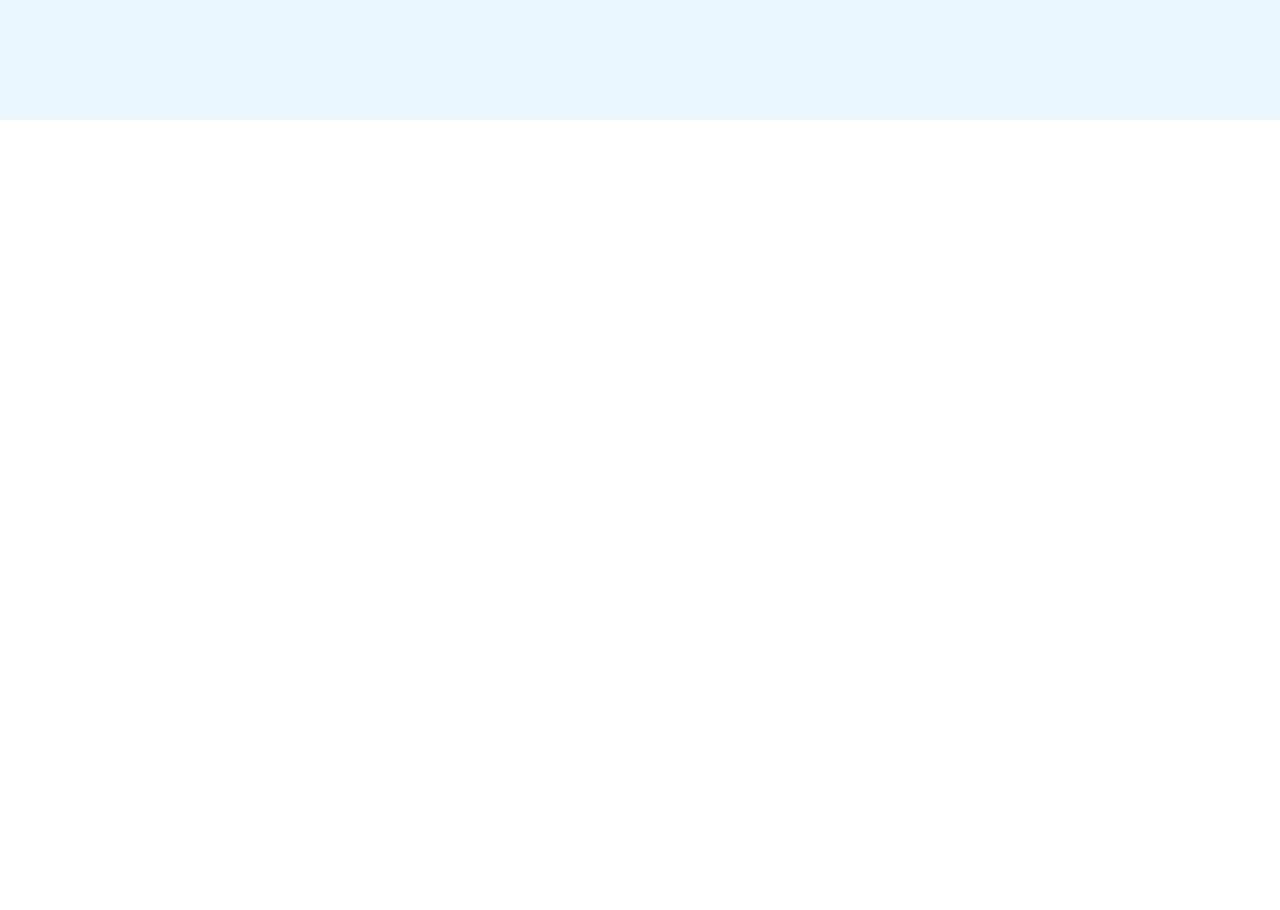
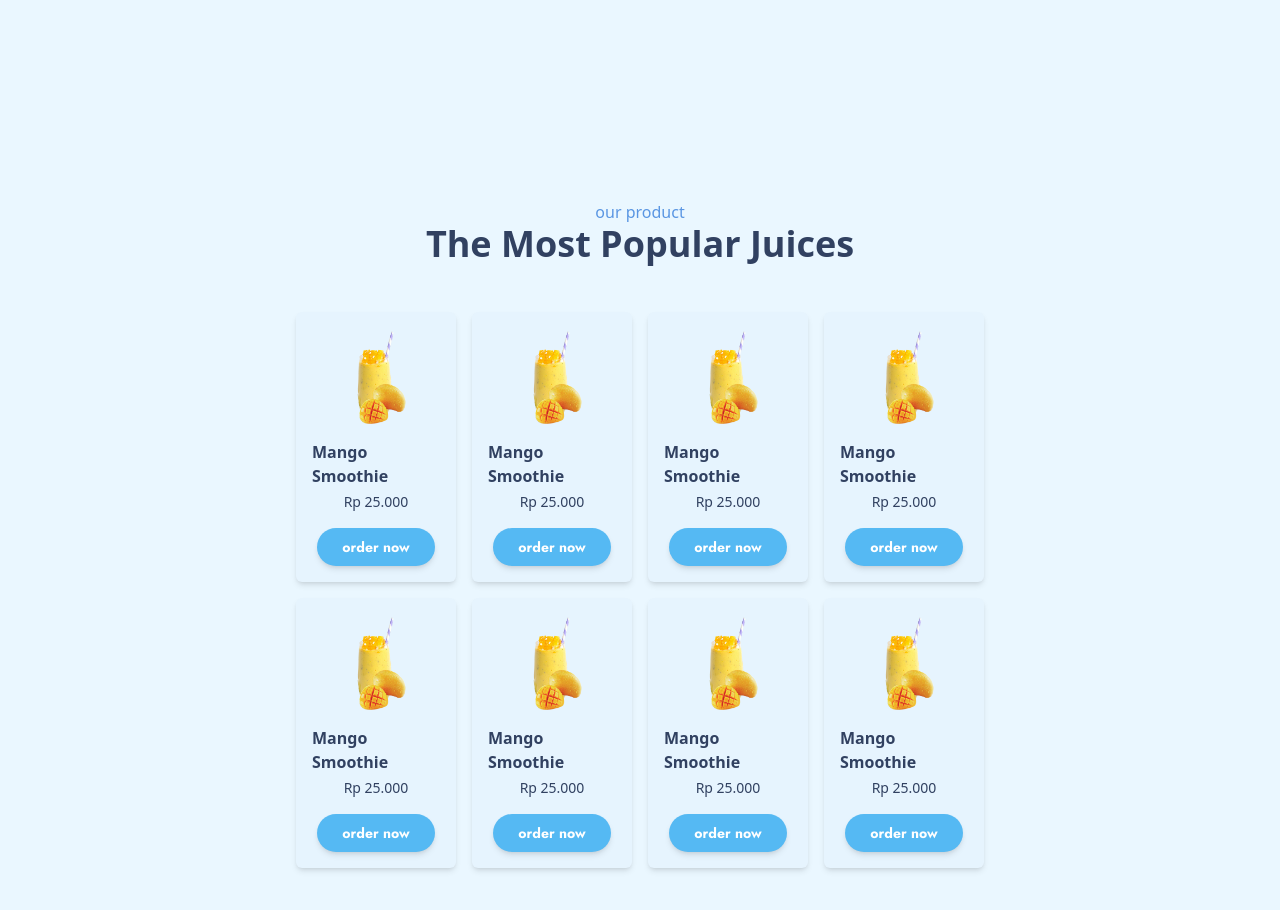
Before and after one commit to hanif-alkahfy/frutylicious-landingpage, a React (Vite) app: page / in a window 1280 px wide. Shown: the part 1480-2390 px from the top of the page. Before the commit the page ends 1600 px from the top, so only its background shows below. Built offline with nearby package versions, Linux system fonts and the light colour scheme.

Commit message:
Add Menu

```diff
--- a/src/App.jsx
+++ b/src/App.jsx
@@ -1,6 +1,7 @@
 import Navbar from './components/Navbar';
 import Home from './components/Home';
 import Features from './components/Features';
+import Menu from './components/Menu';
 import ReactGA from "react-ga4";
 
 ReactGA.initialize("G-PFLJXTPS63");
@@ -12,6 +13,8 @@ function App() {
       <Navbar />
       <Home />
       <Features />
+      <Menu />
+
     </div>
   );
 }
--- /dev/null
+++ b/src/components/Menu.jsx
@@ -0,0 +1,46 @@
+import React from 'react';
+import smoothiesImage from '../assets/smoothies.png'; // sementara pakai gambar ini
+
+const menus = new Array(8).fill({
+    title: 'Mango Smoothie',
+    image: smoothiesImage,
+    price: 25000,
+});
+
+const Menu = () => {
+  return (
+    <section className="w-full bg-[#EAF7FF] py-20 px-6">
+        <div className="max-w-7xl mx-auto text-center mb-12">
+            <p className="text-[#5A96E3] font-medium">our product</p>
+            <h2 className="text-2xl sm:text-4xl font-extrabold text-[#314161]">The Most Popular Juices</h2>
+        </div>
+
+        {/* Grid Container dibatasi lebar total dan card */}
+        <div className="flex justify-center">
+            <div className="grid grid-cols-2 sm:grid-cols-4 gap-4">
+            {menus.map((menu, index) => (
+                <div
+                key={index}
+                className="bg-[#E6F4FE] rounded-md p-4 flex flex-col items-center shadow-md w-[140px] sm:w-[160px]"
+                >
+                <img src={menu.image} alt={menu.title} className="w-24 h-24 object-contain mb-4" />
+                <p className="font-semibold text-[#314161] mb-1">{menu.title}</p>
+                <p className="text-[#314161] text-sm font-medium mb-4">
+                    {new Intl.NumberFormat("id-ID", {
+                    style: "currency",
+                    currency: "IDR",
+                    minimumFractionDigits: 0,
+                    }).format(menu.price)}
+                </p>
+                <button className="bg-[#55B9F3] hover:bg-[#3aa5e5] text-white text-sm px-6 py-2 rounded-full shadow-md font-jost font-extrabold">
+                    order now
+                </button>
+                </div>
+            ))}
+            </div>
+        </div>
+    </section>
+    );
+};
+
+export default Menu;
--- a/src/components/Navbar.jsx
+++ b/src/components/Navbar.jsx
@@ -9,15 +9,15 @@ const Navbar = () => {
     let lastScrollY = window.scrollY;
 
     const handleScroll = () => {
-      const currentScrollY = window.scrollY;
+    const currentScrollY = window.scrollY;
 
-      if (currentScrollY > lastScrollY && currentScrollY > 50) {
-        setShowNavbar(false);
-      } else {
-        setShowNavbar(true);
-      }
+    if (currentScrollY === 0) {
+        setShowNavbar(true); // Tampilkan navbar hanya saat posisi paling atas
+    } else {
+        setShowNavbar(false); // Sembunyikan di posisi lain
+    }
 
-      lastScrollY = currentScrollY;
+    lastScrollY = currentScrollY;
     };
 
     window.addEventListener('scroll', handleScroll);
@@ -26,7 +26,7 @@ const Navbar = () => {
 
   return (
     <nav
-      className={`fixed top-0 left-0 w-full z-50 transition-transform duration-300 ${
+      className={`fixed top-0 left-0 w-full z-50 transition-transform duration-300 bg-white/25 backdrop-blur-md shadow-sm ${
         showNavbar ? 'translate-y-0' : '-translate-y-full'
       }`}
     >
```
Also changed, not shown: src/assets/Menu.png (added).
